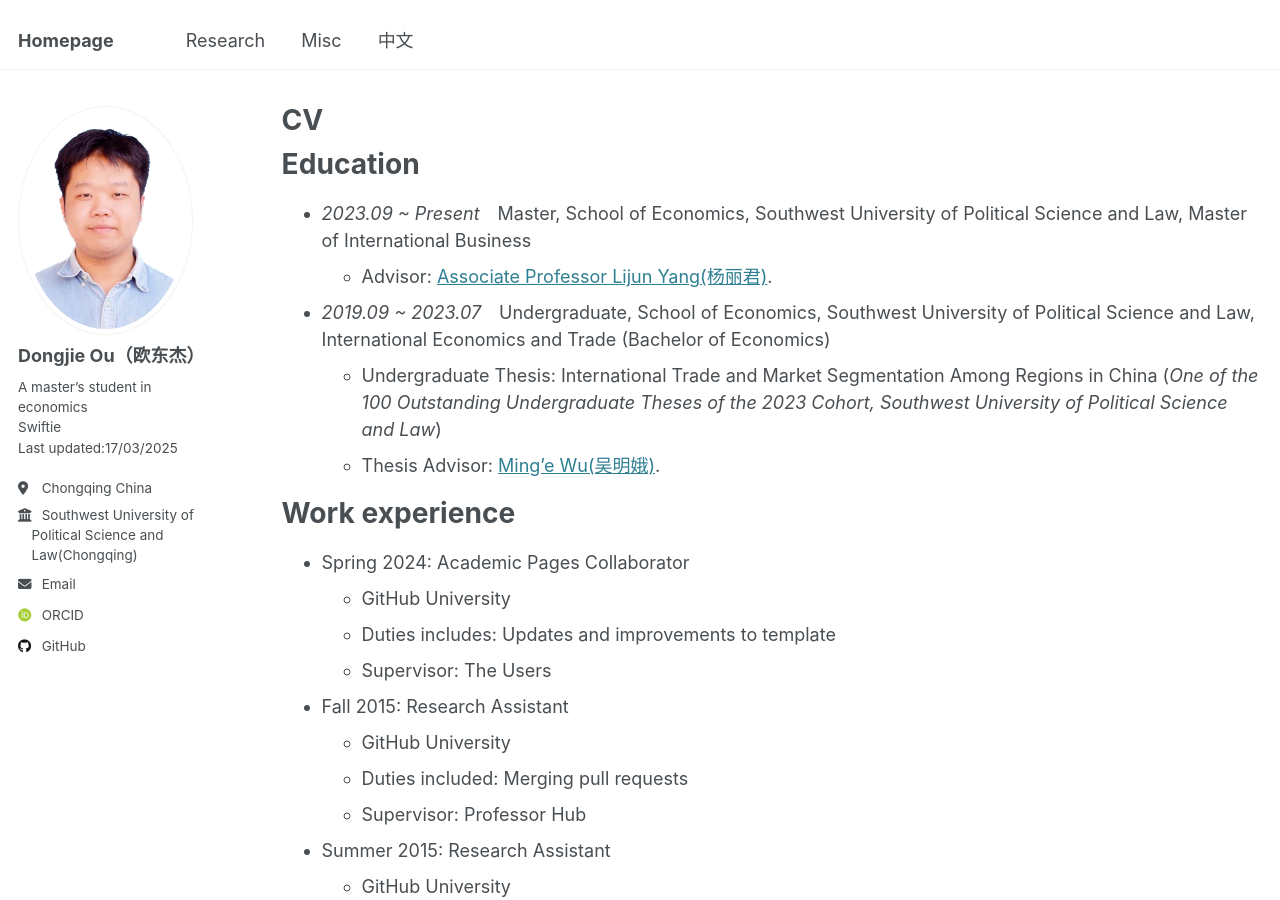
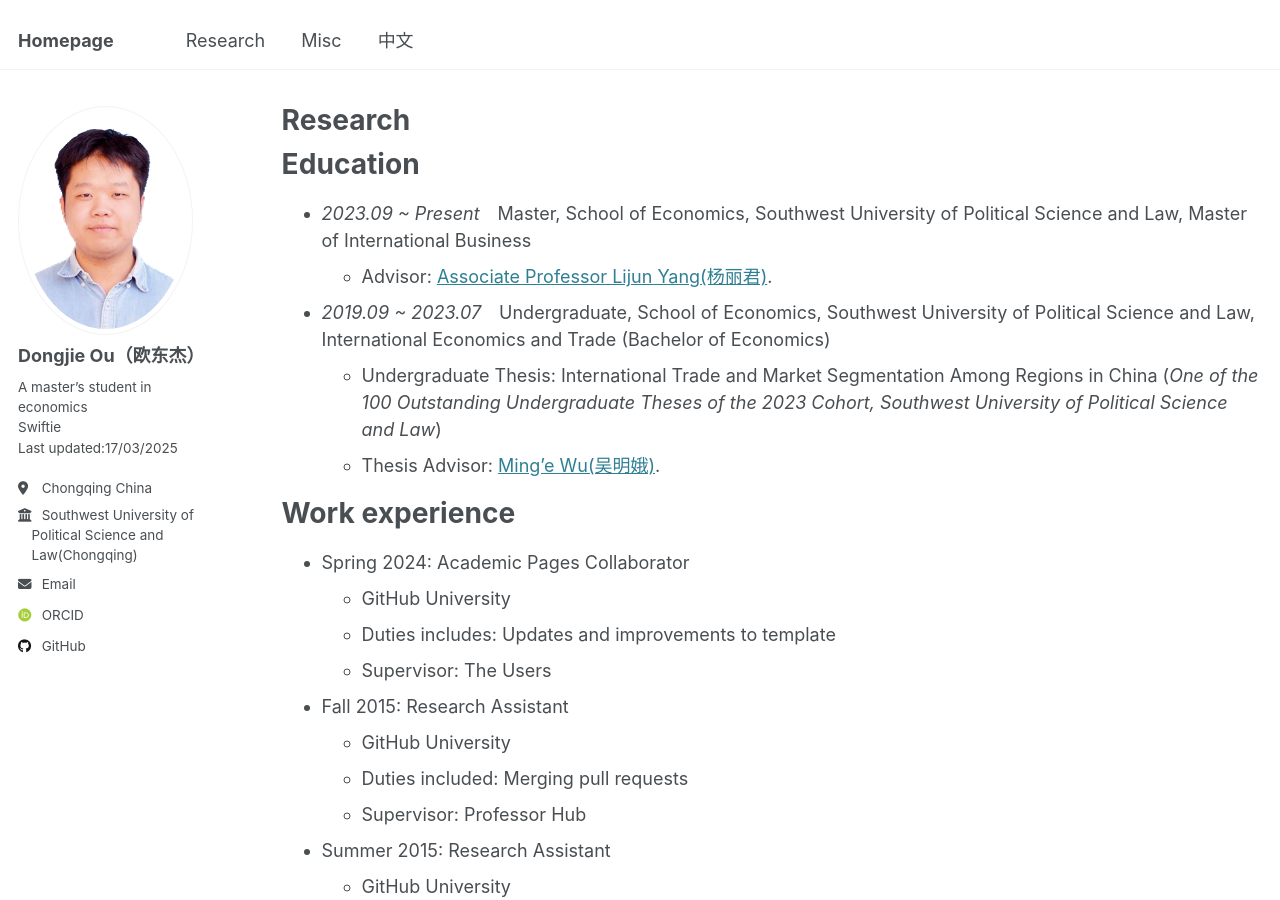
Before and after one commit to oudongjie2001/oudongjie2001.github.io, a Jekyll site: the page built from _pages/research.md, in a window 1280 px wide and 900 px high. Built offline with Jekyll 4.4.1, drawn with Linux system fonts in a browser that asks for light colours; some web fonts are replaced.

Commit message:
Update and rename cv.md to research.md

```diff
--- a/_pages/cv.md
+++ b/_pages/research.md
@@ -1,7 +1,7 @@
 ---
 layout: archive
-title: "CV"
-permalink: /cv/
+title: "Research"
+permalink: /research/
 author_profile: true
 redirect_from:
   - /resume
```
